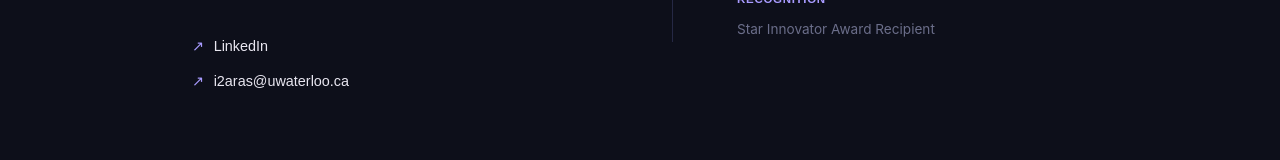
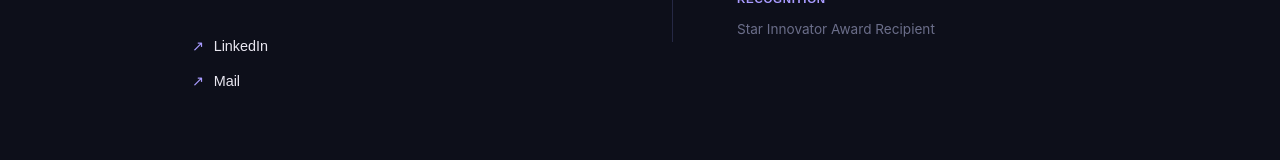
Before and after one commit to RealPlayz16/Ishaan-Aras-Portfolio, a Next.js app: page / in a window 1280 px wide. Shown: the part 3078-3238 px from the top of the page. Built offline with nearby package versions, Linux system fonts and the light colour scheme.

Commit message:
Update Contact.tsx

```diff
--- a/app/components/Contact.tsx
+++ b/app/components/Contact.tsx
@@ -13,7 +13,7 @@ export default function Contact() {
           </p>
           <div style={{ display: "flex", flexDirection: "column", gap: "0.75rem" }}>
             <a
-              href="https://www.linkedin.com/in/ishaan-aras"
+              href="https://www.linkedin.com/in/ishaanaras"
               target="_blank"
               rel="noopener noreferrer"
               style={{ display: "inline-flex", alignItems: "center", gap: "0.6rem", color: "var(--text)", textDecoration: "none", fontSize: "0.9rem", fontFamily: "'Space Grotesk', sans-serif", fontWeight: 500, transition: "color 0.2s" }}
@@ -23,12 +23,12 @@ export default function Contact() {
               <span style={{ color: "var(--lavender)" }}>↗</span> LinkedIn
             </a>
             <a
-              href="mailto:i2aras@uwaterloo.ca"
+              href="mailto:ishaan.aras@gmail.com"
               style={{ display: "inline-flex", alignItems: "center", gap: "0.6rem", color: "var(--text)", textDecoration: "none", fontSize: "0.9rem", fontFamily: "'Space Grotesk', sans-serif", fontWeight: 500, transition: "color 0.2s" }}
               onMouseEnter={(e) => (e.currentTarget.style.color = "var(--lavender)")}
               onMouseLeave={(e) => (e.currentTarget.style.color = "var(--text)")}
             >
-              <span style={{ color: "var(--lavender)" }}>↗</span> i2aras@uwaterloo.ca
+              <span style={{ color: "var(--lavender)" }}>↗</span> Mail
             </a>
           </div>
         </div>
```
